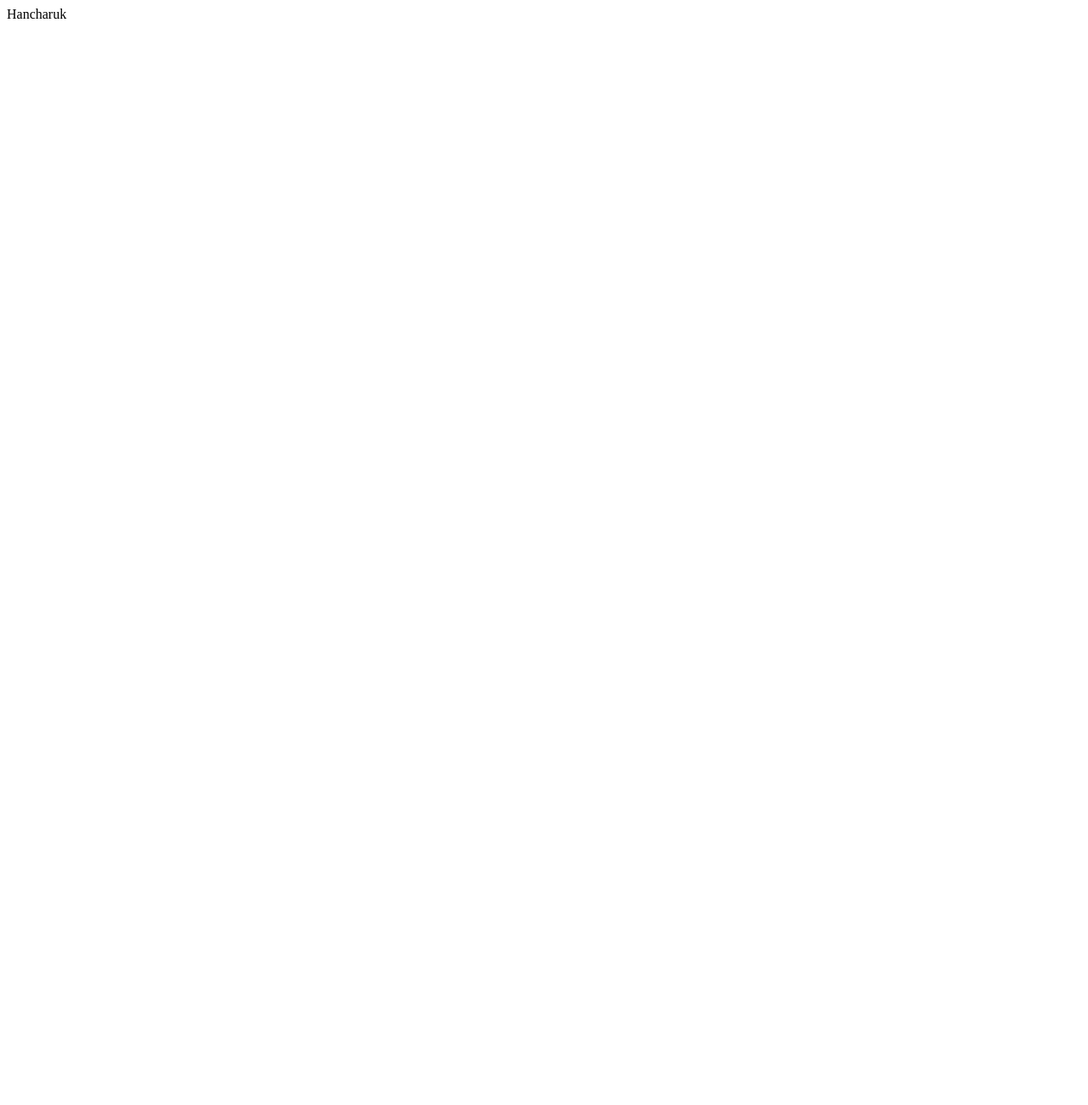
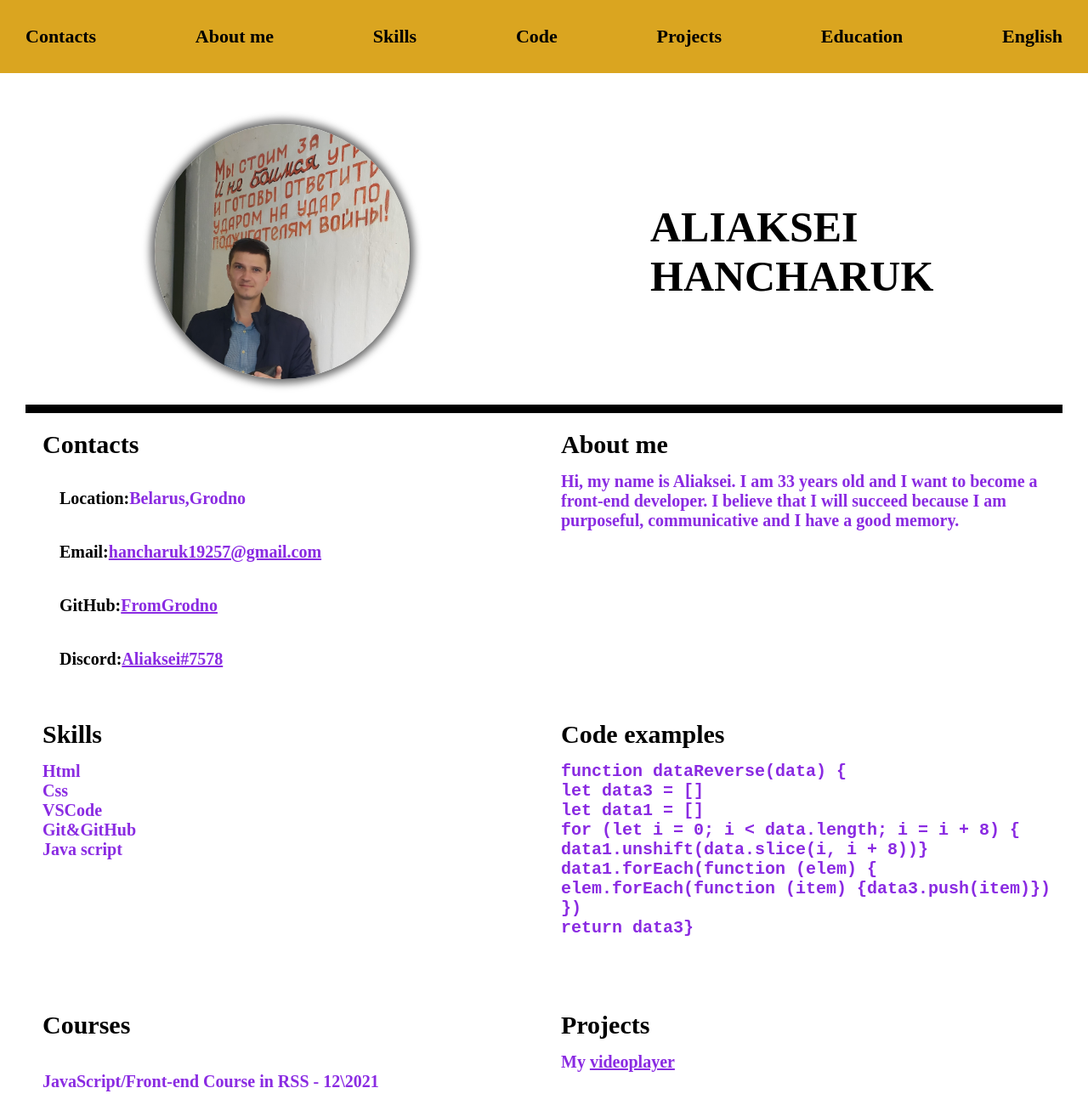
Before and after one commit to FromGrodno/rsschool-cv, a plain HTML site: page index.html in a window 1280 px wide. Shown: the top 1300 px of the page at 85% size. Before the commit the page ends 800 px from the top, so only its background shows below. Drawn offline with Linux system fonts and the light colour scheme.

Commit message:
feat: add in html, css

```diff
--- a/index.html
+++ b/index.html
@@ -1,12 +1,121 @@
 <!DOCTYPE html>
 <html lang="en">
+
 <head>
    <meta charset="UTF-8">
    <meta http-equiv="X-UA-Compatible" content="IE=edge">
    <meta name="viewport" content="width=device-width, initial-scale=1.0">
+   <link rel="stylesheet" href="style.css">
    <title>CV</title>
 </head>
+
 <body>
-   Hancharuk
+   <div class="wrapper">
+      <header class="header">
+         <div class="container container-header">
+            <nav class="nav">
+               <ul class="nav-list">
+                  <li class="nav-item"><a href="#contacts" class="nav-link">Contacts</a></li>
+                  <li class="nav-item"><a href="#aboutme" class="nav-link">About me</a></li>
+                  <li class="nav-item"><a href="#skills" class="nav-link">Skills</a></li>
+                  <li class="nav-item"><a href="#code" class="nav-link">Code</a></li>
+                  <li class="nav-item"><a href="#projects" class="nav-link">Projects</a></li>
+                  <li class="nav-item"><a href="#education" class="nav-link">Education</a></li>
+                  <li class="nav-item"><a href="#english" class="nav-link">English</a></li>
+               </ul>
+            </nav>
+         </div>
+      </header>
+      <main class="main">
+         <div class="container main-container">
+            <section class="section-profile">
+               <img src="assets/I.jpg" class="profile-foto" alt="my foto">
+               <div class="section-profile-title">
+                  <h1>ALIAKSEI <br> HANCHARUK</h1>
+               </div>
+            </section>
+            <section class="section" id="contacts">
+               <h2 class="section-title">Contacts</h2>
+               <ul class="section-list">
+                  <li class="section contact-item">Location:<span>Belarus,Grodno</span></li>
+                  <li class="section contact-item">Email:<a href="mailto:hancharuk19257@gmail.com"
+                        title="email">hancharuk19257@gmail.com</a></li>
+                  <li class="section contact-item">GitHub:<a href="https://github.com/FromGrodno" title="github"
+                        target="_blank">FromGrodno</a></li>
+                  <li class="section contact-item">Discord:<a href="https://discord.com/channels/@me/915546405668524052"
+                        title="discord" target="_blank">Aliaksei#7578</a></li>
+               </ul>
+            </section>
+            <section class="section" id="aboutme">
+               <h2 class="section-title">About me</h2>
+               <p>Hi, my name is Aliaksei. I am 33 years old and I want to become a front-end developer. I believe that
+                  I
+                  will succeed because I am purposeful, communicative and I have a good memory.
+               </p>
+            </section>
+            <section class="section" id="skills">
+               <h2 class="section-title">Skills</h2>
+               <ul class="section-list">
+                  <li class="section-item">Html</li>
+                  <li class="section-item">Css</li>
+                  <li class="section-item">VSCode</li>
+                  <li class="section-item">Git&GitHub</li>
+                  <li class="section-item">Java script</li>
+               </ul>
+            </section>
+            <section class="section" id="code">
+               <h2 class="section-title">Code examples</h2>
+               <pre class="pre">
+function dataReverse(data) {
+let data3 = []
+let data1 = []
+for (let i = 0; i < data.length; i = i + 8) {
+data1.unshift(data.slice(i, i + 8))}
+data1.forEach(function (elem) {
+elem.forEach(function (item) {data3.push(item)})
+})
+return data3}
+               </code>
+            </pre>
+            </section>
+            <section class="section" id="courses">
+               <h2 class="section-title">Courses</h2><br>
+               <p class="section-item">JavaScript/Front-end Course in RSS - 12\2021
+               </p>
+            </section>
+            <section class="section" id="projects">
+               <h2 class="section-title">Projects</h2>
+               <p class="section-item">My <a
+                     href="https://rolling-scopes-school.github.io/fromgrodno-JSFEPRESCHOOL/JS30.1/" title="videoplayer"
+                     target="_blank">videoplayer</a>
+               </p>
+            </section>
+            <section class="section" id="education">
+               <h2 class="section-title">Education</h2>
+               <p>Grodno State University (Faculty of Physics and Technology)</p>
+            </section>
+            <section class="section" id="english">
+               <h2 class="section-title">English</h2>
+               <p>A2 (Elementary)</p>
+            </section>
+
+         </div>
+      </main>
+
+      <footer class="footer">
+         <div class="container footer-container">
+            <div class="footer-git"><a href="https://github.com/FromGrodno" title="github" target="_blank">GitHub</a>
+            </div>
+            <div class="data">2022
+            </div>
+            <div class="footer-course">
+               <a href="https://rs.school/js/" title="link-course" target="_blank">
+                  <img src="assets/rss.svg" alt="logo-course">
+               </a>
+            </div>
+         </div>
+      </footer>
+   </div>
 </body>
+
 </html>
--- a/style.css
+++ b/style.css
@@ -0,0 +1,97 @@
+* {
+   margin: 0;
+   padding: 0;
+   box-sizing: border-box;
+}
+.wrapper {
+   display: flex;
+   flex-direction: column;
+   justify-content: space-between;
+   max-height:100vh;
+   font-size: 20px;
+   font-weight: 600;
+   color:blueviolet;
+}
+
+.header {
+   background-color: goldenrod;
+   padding: 30px;
+}
+.footer {
+   background-color: goldenrod;
+   padding: 20px;
+}
+.nav-list {
+   display: flex;
+   justify-content:space-between;
+   align-items:stretch;
+   list-style: none;
+}
+.nav-link {
+   font-weight:700;
+   text-decoration: none;
+   font-size: 22px;
+   color:black;
+}
+.main {
+   margin-bottom: auto;
+   padding: 30px;
+}
+.main-container {
+   display: flex;
+   flex-wrap: wrap;
+   justify-content:space-between;
+   flex-wrap: wrap;
+}
+.section-profile {
+   display: flex;
+   justify-content:space-around;
+   width:100%;
+   padding: 30px 10px;
+   align-items: center;
+   border-bottom: 10px solid black;
+}
+.profile-foto {
+   width: 300px;
+   height: 300px;
+   border-radius: 50%;
+   box-shadow:0 0 10px 5px dimgray;
+}
+h1 {
+   font-size: 50px;
+   color:black ;
+
+}
+span{
+   color: blueviolet;
+}
+.section-list{
+   list-style: none;
+}
+.section {
+   width: 50%;
+   padding:20px;
+}
+.section-title {
+   margin-bottom: 15px;
+   color:black
+}
+a{
+   color: blueviolet;
+}
+.contact-item {
+
+   color:black;
+}
+.footer-container {
+
+   display: flex;
+   justify-content: space-between;
+   align-items: center;
+   color:black;
+}
+.footer-course {
+   width:80px;
+   height: 40px;
+   padding-top: 10px;
+}
```
Also changed, not shown: assets/I.jpg (added), assets/rss.svg (added).
